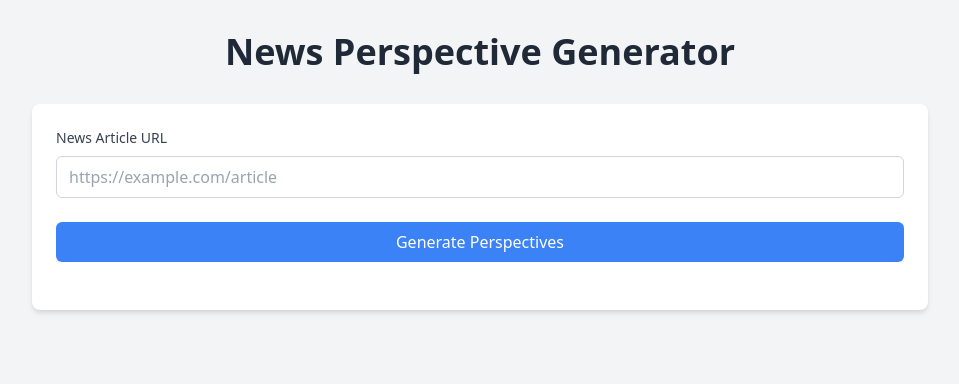
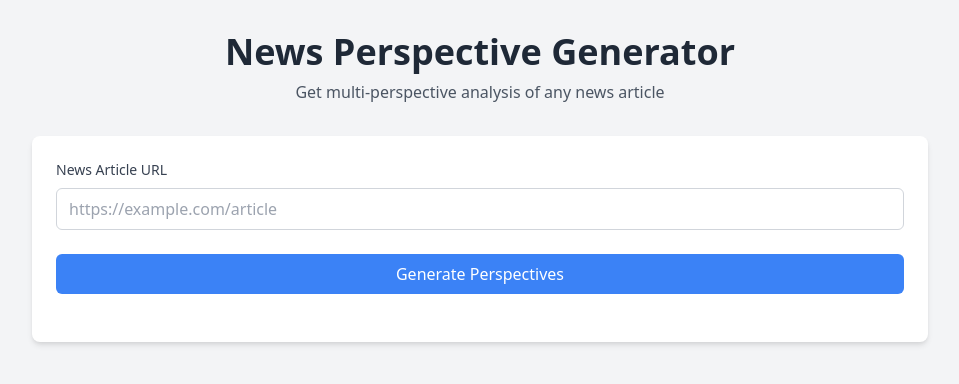
Before and after one commit to hemanthdatta/news-perspective-generator, a Flask app: page / in a window 1280 px wide. Shown: the top 384 px of the page, without its empty margins (160-1119 px from the left). Run offline with Flask 2, Linux system fonts and the light colour scheme.

Commit message:
Improved prompts and UI formatting: Added structured sections, emojis, and better styling

```diff
--- a/app.py
+++ b/app.py
@@ -52,35 +52,82 @@ def extract_article_content(url):
 def generate_perspective(text, perspective):
     try:
         if perspective == "business":
-            prompt = f"""Analyze this news article from a business perspective. Focus on:
-            1. Economic impacts and market implications
-            2. Business opportunities or challenges
-            3. Industry trends and market dynamics
-            4. Financial implications
+            prompt = f"""Analyze this news article from a business perspective. Structure your response in the following format:
 
-            Article: {text}
+📈 ECONOMIC IMPACT
+• Point 1
+• Point 2
+• Point 3
 
-            Provide a concise analysis focusing only on business aspects."""
+💼 MARKET IMPLICATIONS
+• Point 1
+• Point 2
+• Point 3
+
+🔄 BUSINESS OPPORTUNITIES
+• Point 1
+• Point 2
+• Point 3
+
+💡 KEY INSIGHTS
+• Point 1
+• Point 2
+
+Article: {text}
+
+Provide a well-structured analysis focusing on business aspects. Use bullet points and clear headings."""
+
         elif perspective == "political":
-            prompt = f"""Analyze this news article from a political perspective. Focus on:
-            1. Government policies and decisions
-            2. Political implications and consequences
-            3. Impact on governance and administration
-            4. Stakeholder interests and conflicts
+            prompt = f"""Analyze this news article from a political perspective. Structure your response in the following format:
 
-            Article: {text}
+🏛️ POLICY IMPLICATIONS
+• Point 1
+• Point 2
+• Point 3
 
-            Provide a concise analysis focusing only on political aspects."""
+⚖️ GOVERNANCE IMPACT
+• Point 1
+• Point 2
+• Point 3
+
+👥 STAKEHOLDER ANALYSIS
+• Point 1
+• Point 2
+• Point 3
+
+🎯 KEY TAKEAWAYS
+• Point 1
+• Point 2
+
+Article: {text}
+
+Provide a well-structured analysis focusing on political aspects. Use bullet points and clear headings."""
+
         else:  # UPSC
-            prompt = f"""Analyze this news article from a UPSC (Civil Services) exam perspective. Focus on:
-            1. Administrative and governance aspects
-            2. Constitutional and legal implications
-            3. Socio-economic impacts
-            4. Policy frameworks and implementation
+            prompt = f"""Analyze this news article from a UPSC (Civil Services) exam perspective. Structure your response in the following format:
 
-            Article: {text}
+📚 ADMINISTRATIVE ASPECTS
+• Point 1
+• Point 2
+• Point 3
 
-            Provide a concise analysis that would be relevant for UPSC exam preparation."""
+⚡ CONSTITUTIONAL IMPLICATIONS
+• Point 1
+• Point 2
+• Point 3
+
+🌐 SOCIO-ECONOMIC IMPACT
+• Point 1
+• Point 2
+• Point 3
+
+📝 EXAM FOCUS POINTS
+• Point 1
+• Point 2
+
+Article: {text}
+
+Provide a well-structured analysis relevant for UPSC exam preparation. Use bullet points and clear headings."""
 
         response = model.generate_content(prompt)
         return response.text
--- a/templates/index.html
+++ b/templates/index.html
@@ -5,10 +5,28 @@
     <meta name="viewport" content="width=device-width, initial-scale=1.0">
     <title>News Perspective Generator</title>
     <link href="https://cdn.jsdelivr.net/npm/tailwindcss@2.2.19/dist/tailwind.min.css" rel="stylesheet">
+    <style>
+        .perspective-card {
+            transition: transform 0.2s;
+        }
+        .perspective-card:hover {
+            transform: translateY(-5px);
+        }
+        .analysis-content {
+            white-space: pre-wrap;
+            font-size: 0.95rem;
+            line-height: 1.6;
+        }
+        .analysis-content ul {
+            list-style-type: disc;
+            margin-left: 1.5rem;
+        }
+    </style>
 </head>
 <body class="bg-gray-100 min-h-screen">
     <div class="container mx-auto px-4 py-8">
-        <h1 class="text-4xl font-bold text-center mb-8 text-gray-800">News Perspective Generator</h1>
+        <h1 class="text-4xl font-bold text-center mb-2 text-gray-800">News Perspective Generator</h1>
+        <p class="text-center text-gray-600 mb-8">Get multi-perspective analysis of any news article</p>
 
         <div class="max-w-4xl mx-auto bg-white rounded-lg shadow-md p-6">
             <div class="mb-6">
@@ -23,38 +41,45 @@
                 </button>
             </div>
 
-            <div id="result" class="hidden">
+            <div id="result" class="hidden space-y-6">
                 <h2 class="text-xl font-semibold mb-4">Analysis Results</h2>
 
-                <div class="space-y-6">
+                <div class="grid md:grid-cols-1 gap-6">
                     <!-- Business Perspective -->
-                    <div class="p-4 bg-blue-50 rounded-lg">
-                        <h3 class="font-semibold text-blue-800 mb-2">Business Perspective</h3>
-                        <div id="business-result" class="text-gray-700"></div>
+                    <div class="perspective-card p-6 bg-gradient-to-br from-blue-50 to-blue-100 rounded-lg shadow-sm">
+                        <h3 class="font-semibold text-blue-800 text-lg mb-4">💼 Business Perspective</h3>
+                        <div id="business-result" class="analysis-content text-gray-700"></div>
                     </div>
 
                     <!-- Political Perspective -->
-                    <div class="p-4 bg-green-50 rounded-lg">
-                        <h3 class="font-semibold text-green-800 mb-2">Political Perspective</h3>
-                        <div id="political-result" class="text-gray-700"></div>
+                    <div class="perspective-card p-6 bg-gradient-to-br from-green-50 to-green-100 rounded-lg shadow-sm">
+                        <h3 class="font-semibold text-green-800 text-lg mb-4">🏛️ Political Perspective</h3>
+                        <div id="political-result" class="analysis-content text-gray-700"></div>
                     </div>
 
                     <!-- UPSC Perspective -->
-                    <div class="p-4 bg-purple-50 rounded-lg">
-                        <h3 class="font-semibold text-purple-800 mb-2">UPSC Perspective</h3>
-                        <div id="upsc-result" class="text-gray-700"></div>
+                    <div class="perspective-card p-6 bg-gradient-to-br from-purple-50 to-purple-100 rounded-lg shadow-sm">
+                        <h3 class="font-semibold text-purple-800 text-lg mb-4">📚 UPSC Perspective</h3>
+                        <div id="upsc-result" class="analysis-content text-gray-700"></div>
                     </div>
                 </div>
             </div>
 
-            <div id="loading" class="hidden text-center py-4">
-                <div class="animate-spin rounded-full h-8 w-8 border-b-2 border-blue-500 mx-auto"></div>
-                <p class="mt-2 text-gray-600">Analyzing article...</p>
+            <div id="loading" class="hidden">
+                <div class="flex flex-col items-center justify-center py-8">
+                    <div class="animate-spin rounded-full h-12 w-12 border-b-2 border-blue-500"></div>
+                    <p class="mt-4 text-gray-600">Analyzing article...</p>
+                </div>
             </div>
         </div>
     </div>
 
     <script>
+        function formatText(text) {
+            // Preserve emojis and formatting while making bullet points more visible
+            return text.replace(/•/g, '◆');
+        }
+
         async function analyze() {
             const url = document.getElementById('url').value;
             if (!url) {
@@ -83,10 +108,10 @@
                     throw new Error(data.error);
                 }
 
-                // Display results
-                document.getElementById('business-result').textContent = data.business;
-                document.getElementById('political-result').textContent = data.political;
-                document.getElementById('upsc-result').textContent = data.upsc;
+                // Display formatted results
+                document.getElementById('business-result').innerHTML = formatText(data.business);
+                document.getElementById('political-result').innerHTML = formatText(data.political);
+                document.getElementById('upsc-result').innerHTML = formatText(data.upsc);
 
                 result.classList.remove('hidden');
             } catch (error) {
```
